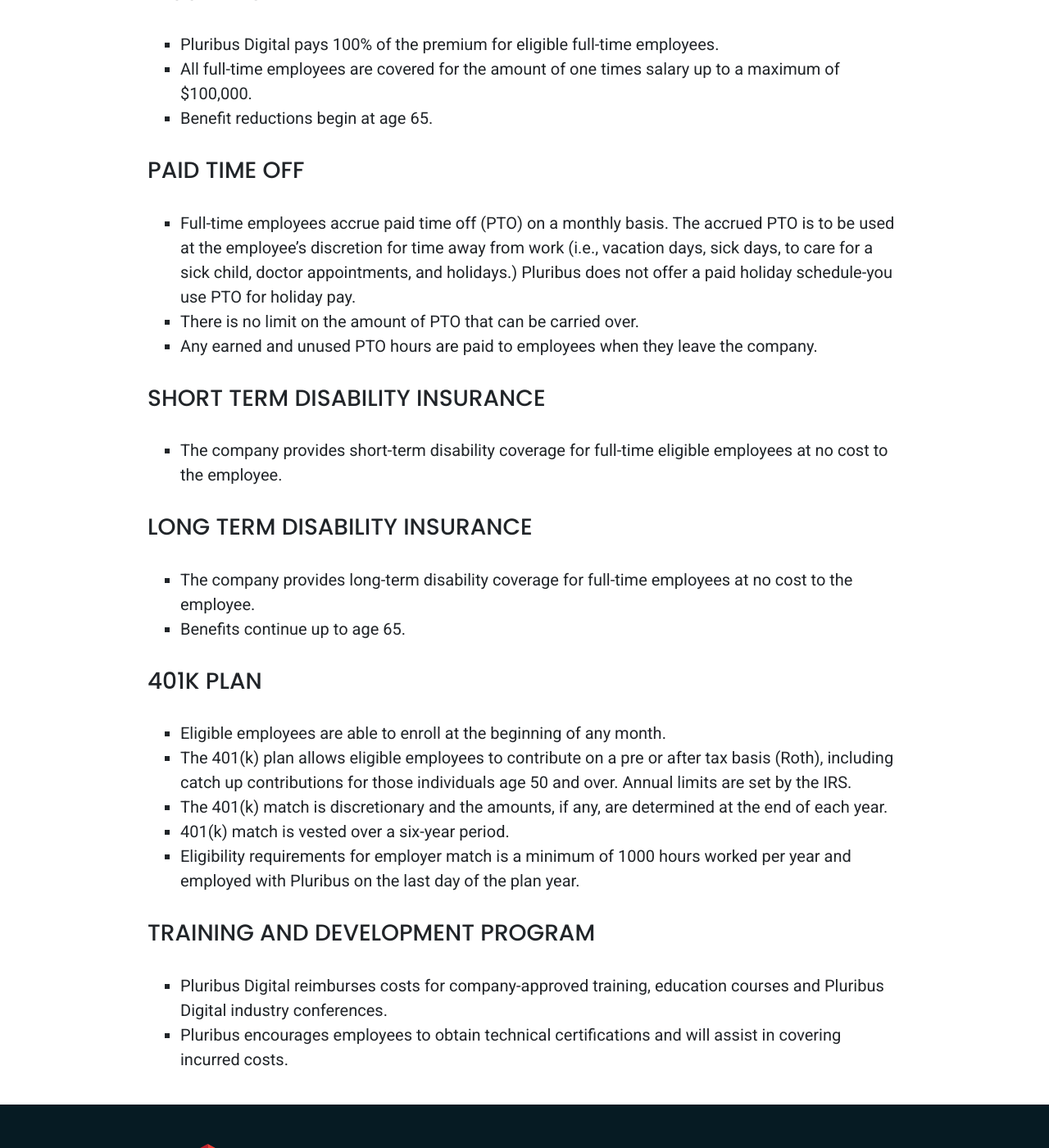
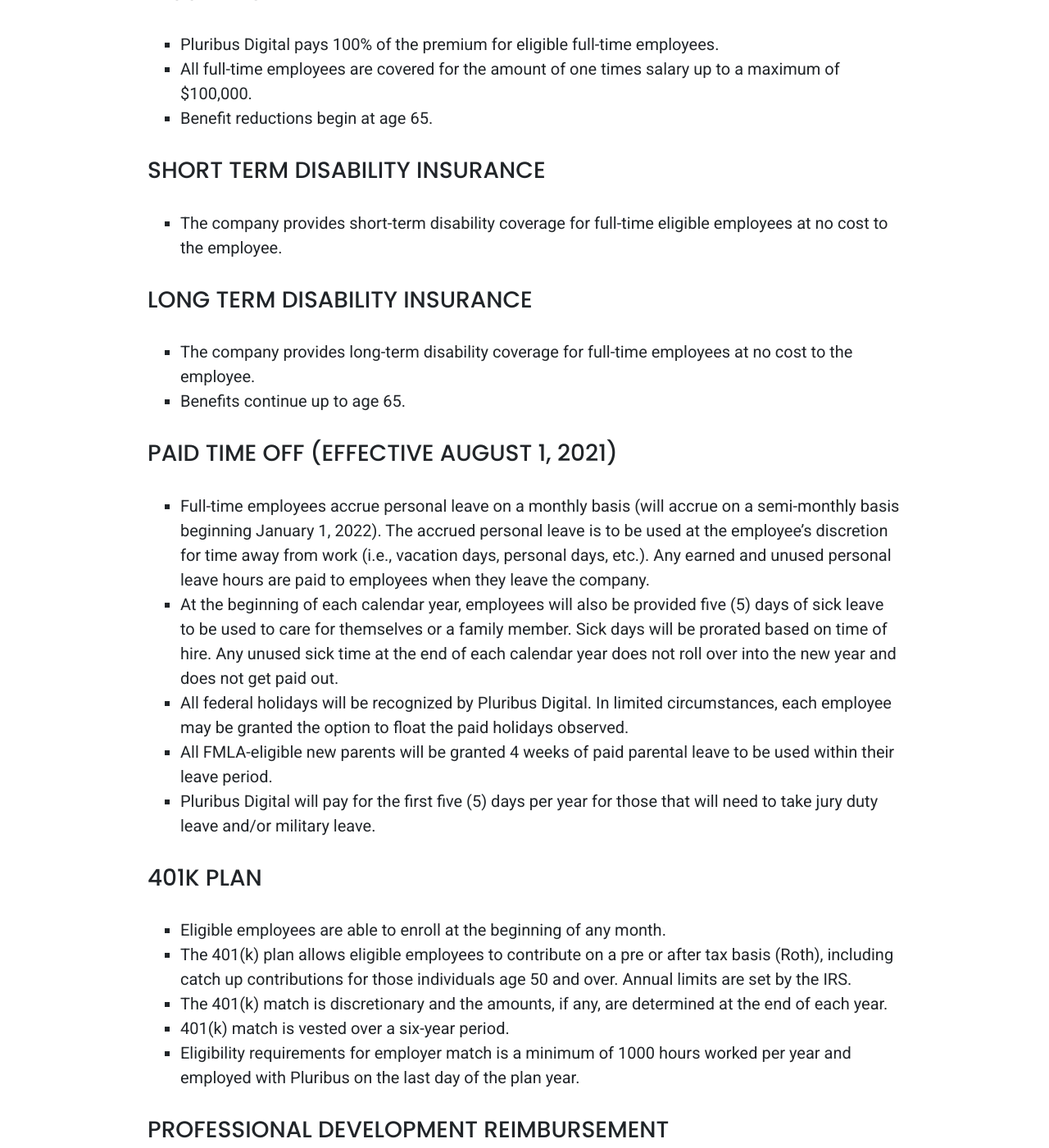
Before and after one commit to PluribusDigital/pluribusdigital-com, a Jekyll site: the page built from content/join/benefits.md, in a window 1280 px wide and 1400 px high, scrolled down 1845 px. Shown: the whole window at 82% size. Built offline with Jekyll 4.4.1, drawn with Linux system fonts in a browser that asks for light colours; some of the changed text lies outside the part shown.

Commit message:
Update benefits.md (#35)
* Update benefits.md

Updated to reflect August 1, 2021 changes

* Update benefits.md

Added space after new header Home Office Reimbursement

* Update benefits.md

Comma after 'FMLA-eligible' removed.

* Update benefits.md

Tweaked Professional Development Reimbursement section

```diff
--- a/content/join/benefits.md
+++ b/content/join/benefits.md
@@ -42,12 +42,6 @@
 * All full-time employees are covered for the amount of one times salary up to a maximum of $100,000.
 * Benefit reductions begin at age 65.
 
-### Paid Time Off
-
-* Full-time employees accrue paid time off (PTO) on a monthly basis. The accrued PTO is to be used at the employee’s discretion for time away from work (i.e., vacation days, sick days, to care for a sick child, doctor appointments, and holidays.) Pluribus does not offer a paid holiday schedule-you use PTO for holiday pay.
-* There is no limit on the amount of PTO that can be carried over.
-* Any earned and unused PTO hours are paid to employees when they leave the company.
-
 ### Short Term Disability Insurance
 
 * The company provides short-term disability coverage for full-time eligible employees at no cost to the employee.
@@ -57,6 +51,15 @@
 * The company provides long-term disability coverage for full-time employees at no cost to the employee.
 * Benefits continue up to age 65.
 
+### Paid Time Off (Effective August 1, 2021)
+
+* Full-time employees accrue personal leave on a monthly basis (will accrue on a semi-monthly basis beginning January 1, 2022). The accrued personal leave is to be used at the employee’s discretion for time away from work (i.e., vacation days, personal days, etc.).  Any earned and unused personal leave hours are paid to employees when they leave the company.
+* At the beginning of each calendar year, employees will also be provided five (5) days of sick leave to be used to care for themselves or a family member.  Sick days will be prorated based on time of hire.  Any unused sick time at the end of each calendar year does not roll over into the new year and does not get paid out.
+* All federal holidays will be recognized by Pluribus Digital. In limited circumstances, each employee may be granted the option to float the paid holidays observed.
+* All FMLA-eligible new parents will be granted 4 weeks of paid parental leave to be used within their leave period.
+* Pluribus Digital will pay for the first five (5) days per year for those that will need to take jury duty leave and/or military leave.
+
+
 ### 401K Plan
 
 * Eligible employees are able to enroll at the beginning of any month.
@@ -65,7 +68,11 @@
 * 401(k) match is vested over a six-year period.
 * Eligibility requirements for employer match is a minimum of 1000 hours worked per year and employed with Pluribus on the last day of the plan year.
 
-### Training and Development Program
+### Professional Development Reimbursement
 
-* Pluribus Digital reimburses costs for company-approved training, education courses and Pluribus Digital industry conferences.
+* Each Pluribus Digital employee has an annual allotment of $500 for company-approved training, education courses, industry conferences, certifications and other eligible professional development expenses.  If needed, up to two days of paid time will be provided to accommodate time needed for professional development.
 * Pluribus encourages employees to obtain technical certifications and will assist in covering incurred costs.
+
+### Home Office Reimbursement
+
+* Pluribus Digital will reimburse costs related to your home office setup (ergonomic equipment, peripherals, etc.) up to $200.
```
